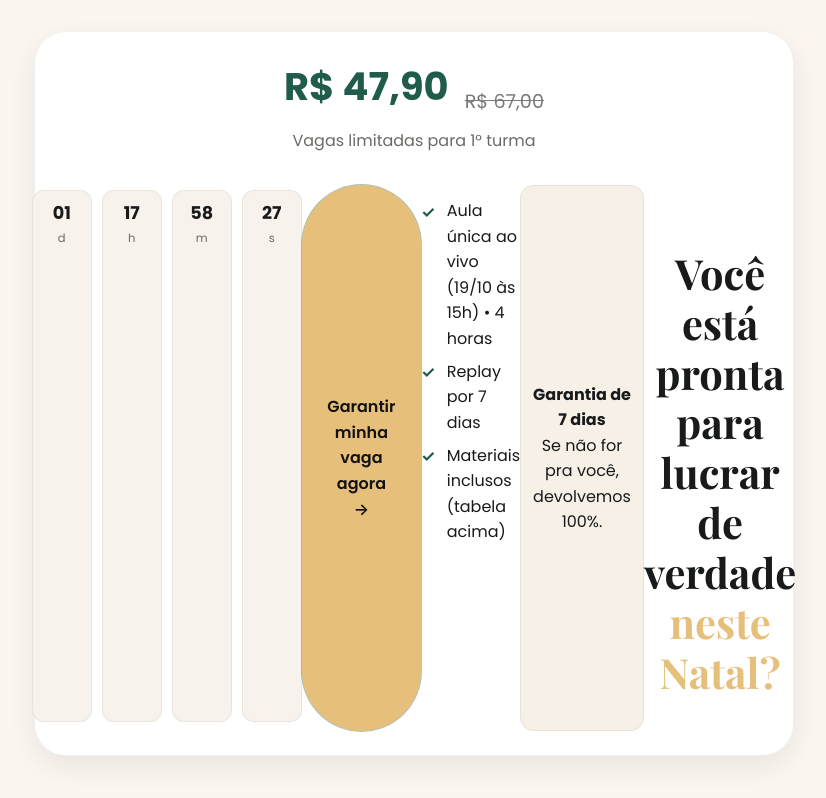
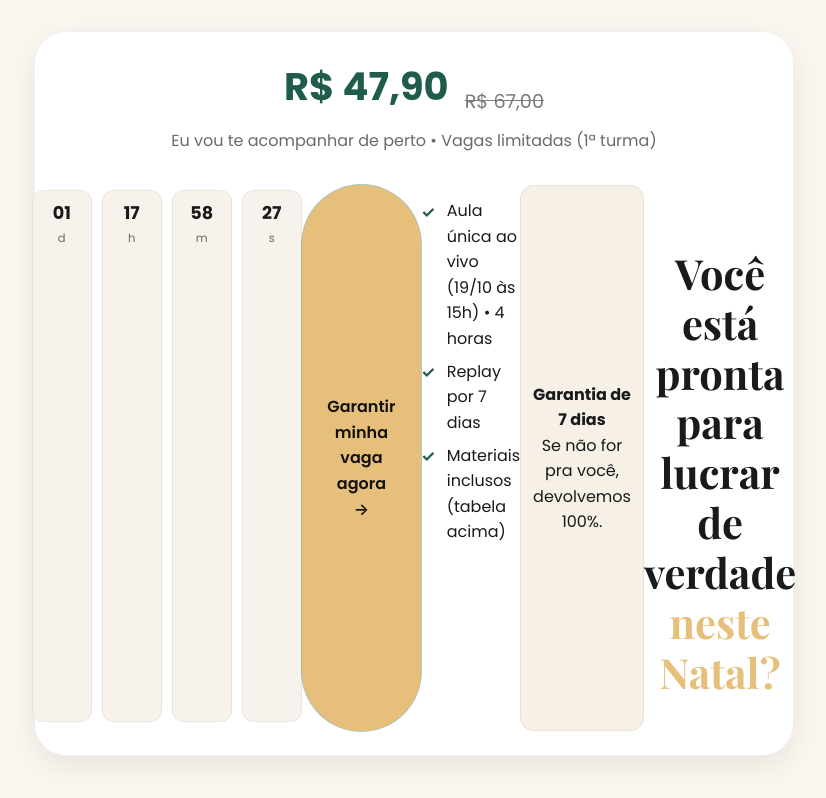
Before and after one commit to tabuascomjoana/tabuascomjoana, a plain HTML site: page workshop_natal.html in a window 1280 px wide. Shown: the part 4725-5523 px from the top of the page, without its empty margins (226-1052 px from the left). Drawn offline with nearby package versions, Linux system fonts and the light colour scheme.

Commit message:
Add files via upload

```diff
--- a/workshop_natal.html
+++ b/workshop_natal.html
@@ -251,7 +251,7 @@ Montei uma operação sólida, profissional e lucrativa. Saí da cozinha de casa
           <div class="price-old">R$ 67,00</div>
         </div>
         <p class="offer-note">
-         <span class="badge-limited">Vagas limitadas para 1° turma</span>
+          Eu vou te acompanhar de perto • <span class="badge-limited">Vagas limitadas (1ª turma)</span>
         </p>
 
         <!-- Countdown -->
```
